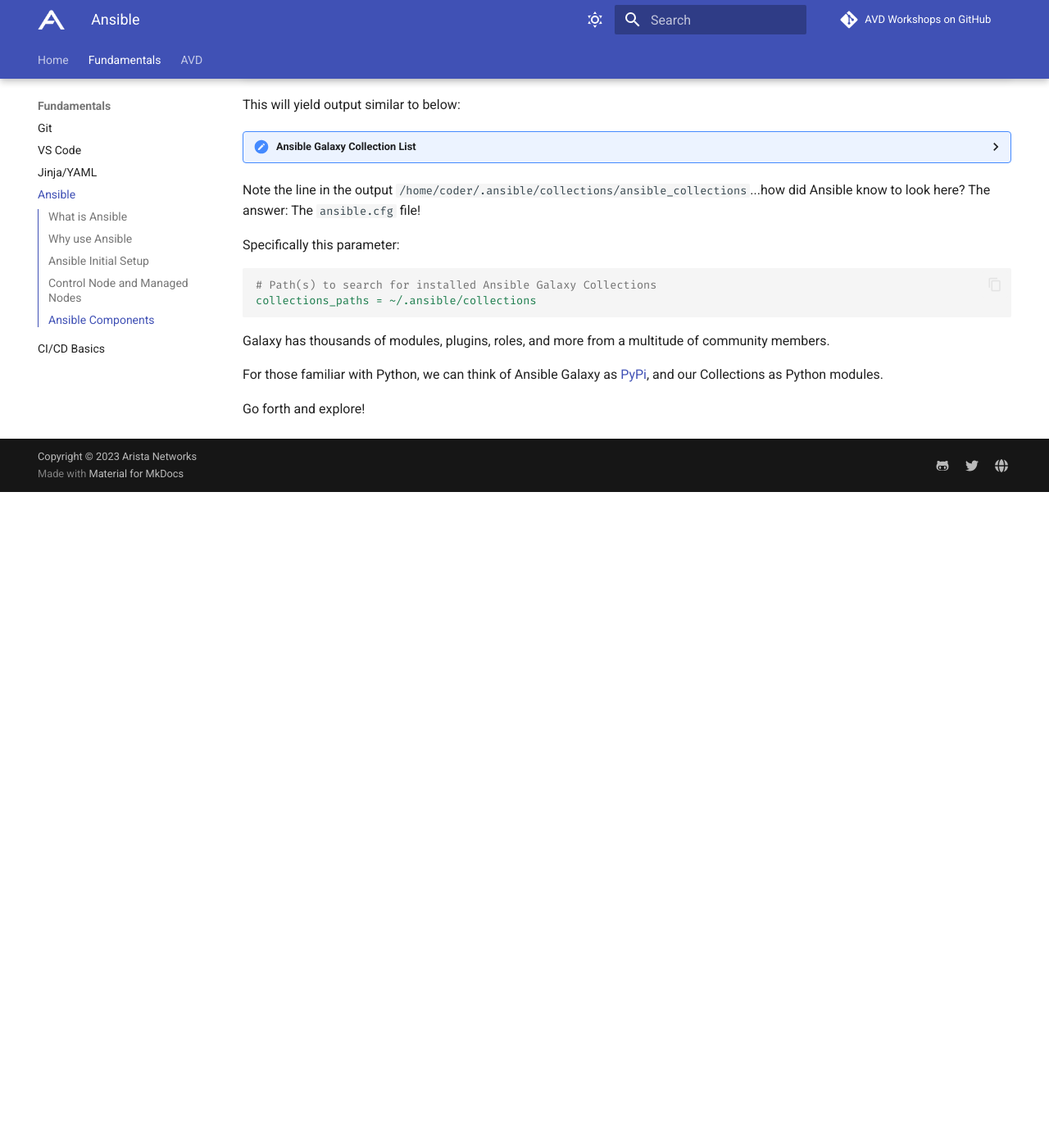
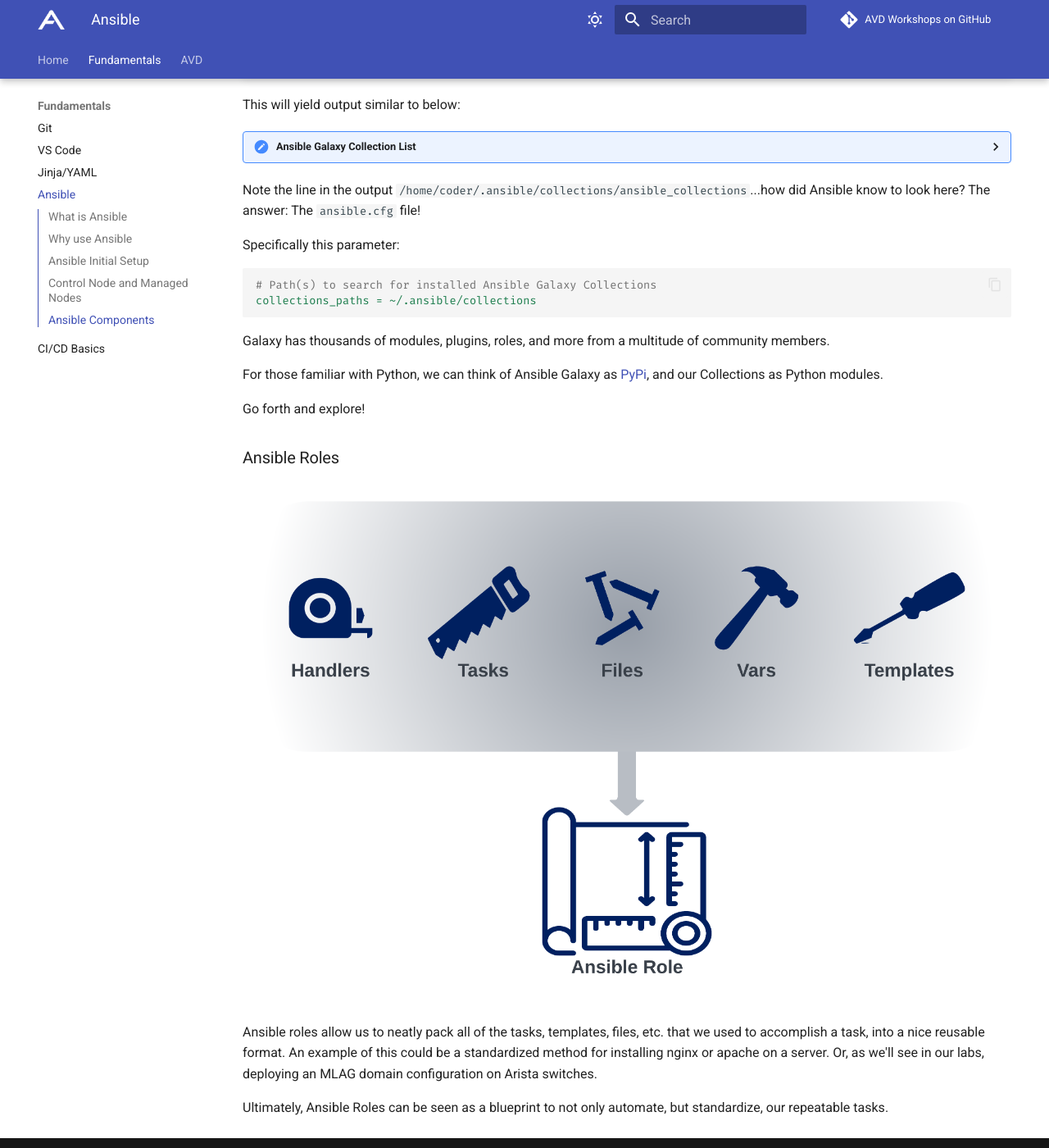
Before and after one commit to aristanetworks/avd-workshops, an MkDocs documentation site: the page built from workshops/ansible.md, in a window 1280 px wide and 1400 px high, scrolled down 14941 px. Shown: the whole window at 82% size. Built offline with MkDocs 1.6.1 and Material for MkDocs 9.7.7, drawn with Linux system fonts in a browser that asks for light colours; comment, search, counter and statistics services are not loaded; before the commit the page ends 15541 px from its top, so only the background shows below that.

Commit message:
Ansible roles (#36)
* add ansible_roles image

* initial overview of ansible roles

* ansible roles image update

```diff
--- a/workshops/ansible.md
+++ b/workshops/ansible.md
@@ -621,3 +621,11 @@
 For those familiar with Python, we can think of Ansible Galaxy as [PyPi](https://www.pypi.org "Python Package Index"), and our Collections as Python modules.
 
 Go forth and explore!
+
+### Ansible Roles
+
+![Ansible Roles](assets/images/ansible_roles.png)
+
+Ansible roles allow us to neatly pack all of the tasks, templates, files, etc. that we used to accomplish a task, into a nice reusable format. An example of this could be a standardized method for installing nginx or apache on a server. Or, as we'll see in our labs, deploying an MLAG domain configuration on Arista switches.
+
+Ultimately, Ansible Roles can be seen as a blueprint to not only automate, but standardize, our repeatable tasks.
```
Also changed, not shown: workshops/assets/images/ansible_roles.png (added).
